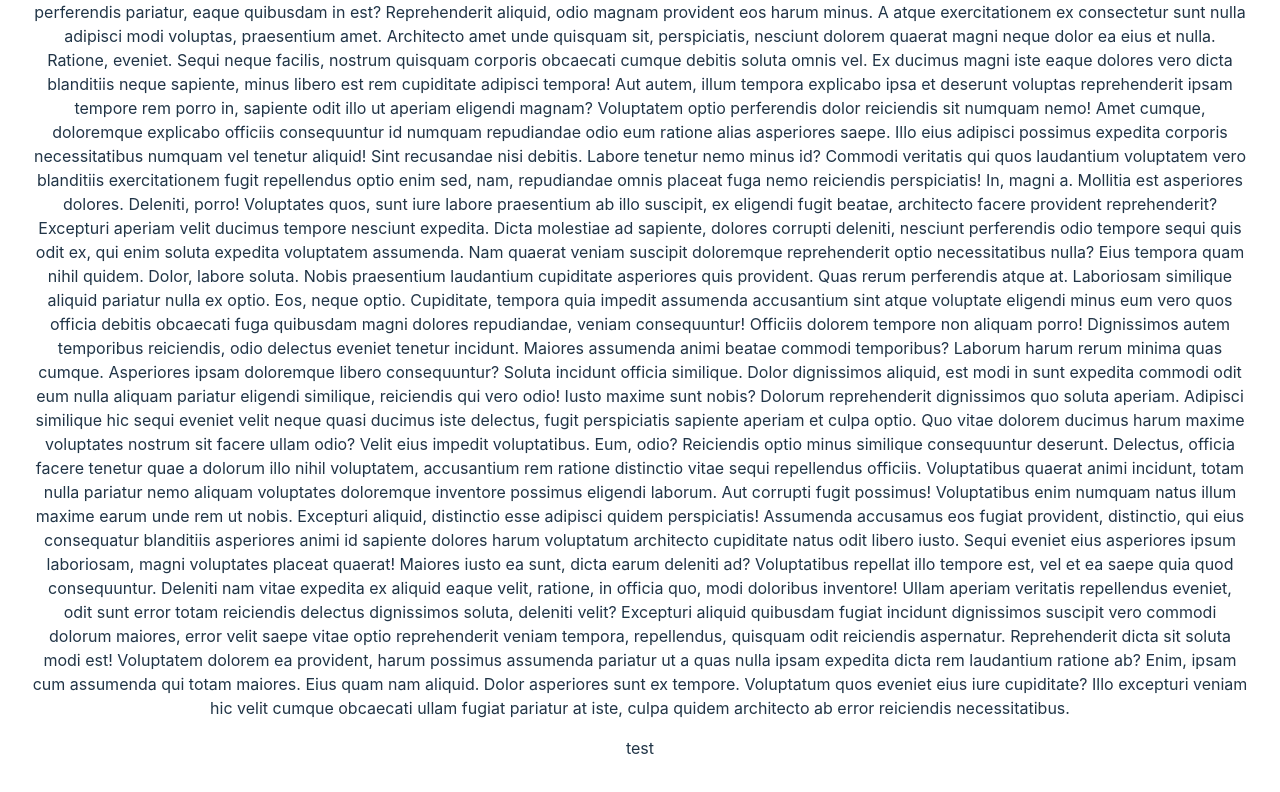
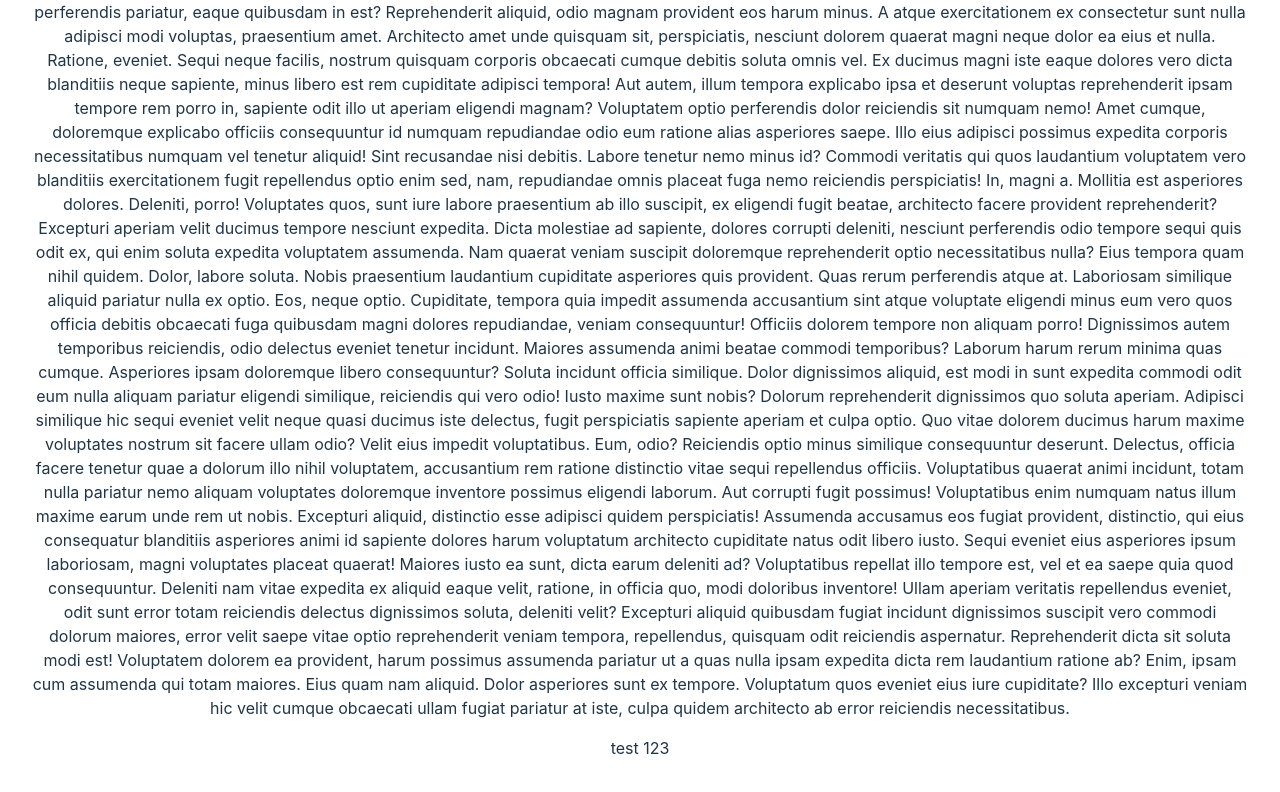
Before and after one commit to mshiva452/cicd, a React (Vite) app: page / in a window 1280 px wide. Shown: the part 493-1285 px from the top of the page. Built offline with nearby package versions, Linux system fonts and the light colour scheme.

Commit message:
updated package.json file

```diff
--- a/src/App.tsx
+++ b/src/App.tsx
@@ -37,7 +37,7 @@ function App() {
 
       Dolor asperiores sunt ex tempore. Voluptatum quos eveniet eius iure cupiditate? Illo excepturi veniam hic velit cumque obcaecati ullam fugiat pariatur at iste, culpa quidem architecto ab error reiciendis necessitatibus.</p>
 
-      <p>test</p>
+      <p>test 123</p>
     </>
   )
 }
```
